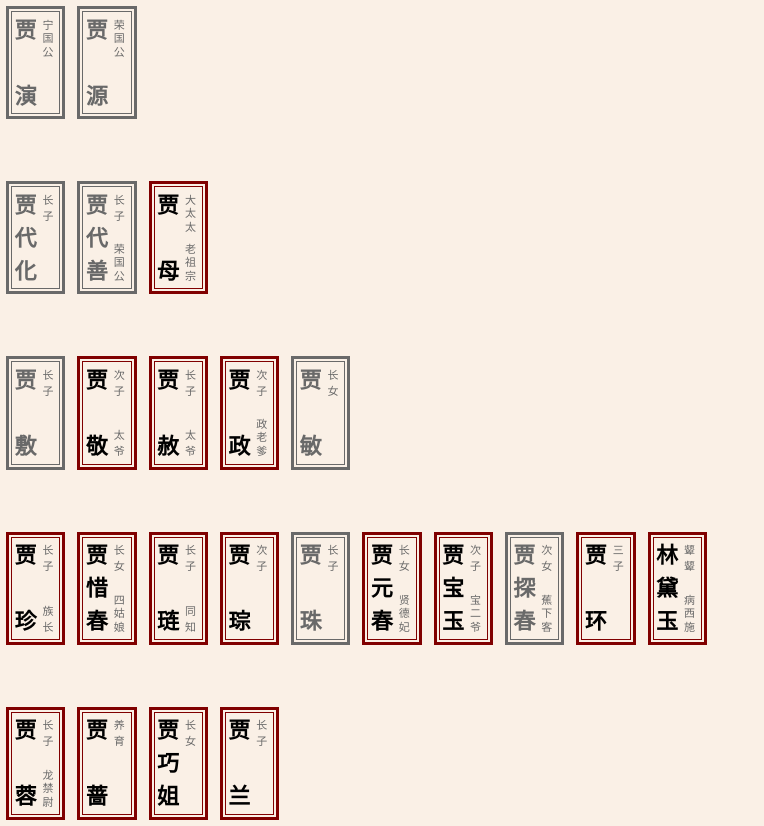
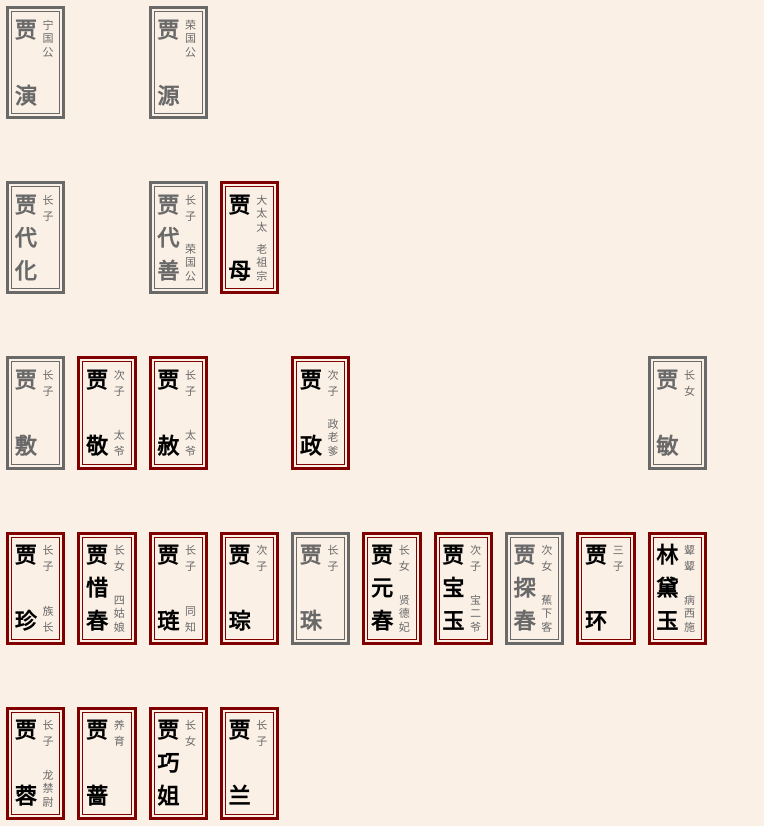
Before and after one commit to echoma/novel_datamation, a plain HTML site: page story_of_stone/graph.html in a window 1280 px wide. Shown: the whole page, without its empty margins (0-764 px from the left). Drawn offline with nearby package versions, Linux system fonts and the light colour scheme.

Commit message:
大致位置调整完毕，准备实现画线

```diff
--- a/story_of_stone/graph.html
+++ b/story_of_stone/graph.html
@@ -17,6 +17,7 @@ $(document).ready(function(){
             for (first_name in data) {
                 drawFamily(data[first_name])
             }
+            drawBranchLine([350,10],[[250,100],[350,100],[450,100]]);
         },
         error:function(){
             alert('加载图谱数据出错');
@@ -24,9 +25,13 @@ $(document).ready(function(){
     });
 });
 function drawFamily(family) { // 绘制一个家族的图
-    let dom_psn_tpl = $('#template > .person');
     let level_list = family.level_list;
     let person_map = family.person_map;
+    createPerson(level_list, person_map);
+    adjustAllLevels(person_map);
+}
+function createPerson(level_list, person_map) { // 将人物添加到页面
+    let dom_psn_tpl = $('#template > .person');
     for (let lvl of level_list) {
         let lvl_number = lvl.level_number;
         let dom_lvl = $('#level-'+lvl_number);
@@ -120,7 +125,7 @@ function calChildrenOrder(psn, person_map) { // 为这个人计算其长子次
     let wives_idx = 1;
     for (let wife_name of psn.wife_list) {
         let wife = person_map[wife_name];
-        for (name of wife.child_list) {
+        for (let name of wife.child_list) {
             children.push(person_map[name]);
         }
         // 顺便把妻子的排行记录下
@@ -150,15 +155,102 @@ function calChildrenOrder(psn, person_map) { // 为这个人计算其长子次
         }
     }
 }
+function adjustAllLevels(person_map) { // 根据代际关系大致调整人物位置
+    let dom_psn_tpl = $('#template > .person');
+    for (let n=0; n<100; ++n) { // 100是防止死循环
+        let graph_has_adjusted = false;
+        for (let lvl_nbr=1; lvl_nbr<4; ++lvl_nbr) {
+            for (let i=0; i<100; ++i) { // 100是防止死循环
+                let lvl_has_adjusted = adjustNeighborLevels(lvl_nbr, person_map);
+                if (lvl_has_adjusted)
+                    graph_has_adjusted = true;
+                if (!lvl_has_adjusted)
+                    break;
+            }
+        }
+        if (!graph_has_adjusted)
+            break;
+    }
+}
+function adjustNeighborLevels(lvl_nbr, person_map) { // 大致调整相邻两个代际的人物位置
+    let dom_lvl_psns = $('#level-'+lvl_nbr+' > [name=person]');
+    let dom_nlvl_psns = $('#level-'+(lvl_nbr+1)+' > [name=person]');
+    let nlvl_psns_names = [];
+    for (let i=0; i<dom_nlvl_psns.length; ++i)
+        nlvl_psns_names.push(dom_nlvl_psns.eq(i).attr('person'));
+    for (let idx=0; idx<dom_lvl_psns.length; ++idx) {
+        // 本层中每个人都检查下位置
+        let dom_psn = dom_lvl_psns.eq(idx);
+        let name = dom_psn.attr('person');
+        let psn = person_map[name];
+        if (typeof(psn)=='undefined') // 是空白(class=fake)
+            continue;
+        let children_names = getChildrenNames(psn, person_map);
+        if (children_names.length==0) // 没有孩子就不用调整了
+            continue;
+        let child_min_dom_idx = 999;
+        let child_max_dom_idx = -1;
+        for (let child_name of children_names) {
+            let child_dom_idx = nlvl_psns_names.indexOf(child_name);
+            if (child_dom_idx<child_min_dom_idx)
+                child_min_dom_idx = child_dom_idx;
+            if (child_dom_idx>child_max_dom_idx)
+                child_max_dom_idx = child_dom_idx;
+        }
+        if (idx>child_max_dom_idx) {
+            // 如果上层元素在所有下层孩子元素右侧，则下层元素前面要补充空白
+            let fake_psn_cnt = idx - child_max_dom_idx;
+            for (let i=0; i<fake_psn_cnt; ++i) {
+                let dom_fake = $('#template > .person').clone().addClass('fake');
+                dom_fake.insertBefore(dom_nlvl_psns.eq(child_min_dom_idx));
+            }
+            return 1;
+        } else if (idx<child_min_dom_idx) {
+            // 如果上层元素在所有下层孩子元素左侧，则上层元素前面要补充空白
+            let fake_psn_cnt = child_min_dom_idx - idx;
+            for (let i=0; i<fake_psn_cnt; ++i) {
+                let dom_fake = $('#template > .person').clone().addClass('fake');
+                dom_fake.insertBefore(dom_lvl_psns.eq(idx));
+            }
+            return 1;
+        }
+    }
+    return 0;
+}
+function getChildrenNames(psn, person_map) { // 找出此人的孩子
+    let children = [];
+    if (psn.info.gender=='男') {
+        // 如果是男人，就找出此人跟所有妻妾的孩子
+        for (let name of psn.child_list) {
+            children.push(name);
+        }
+        let wives_idx = 1;
+        for (let wife_name of psn.wife_list) {
+            let wife = person_map[wife_name];
+            for (let name of wife.child_list) {
+                children.push(name);
+            }
+        }
+    } else {
+        // 如果是女人，就找亲生孩子就可以了
+        for (let name of psn.child_list) {
+           children.push(name);
+        }
+    }
+    return children;
+}
+function drawBranchLine(start, end_list) { // 画分叉线
+    ;
+}
 </script>
 </head>
 <body lang=cn>
     <div class=hide id=template>
         <div class=person name=person>
-            <div class=name>人名字</div>
+            <div class=name>　</div>
             <div class=script-box>
-                <div class=super-script>上标</div>
-                <div class=sub-script>下标</div>
+                <div class=super-script>　</div>
+                <div class=sub-script>　</div>
             </div>
         </div>
     </div>
```
